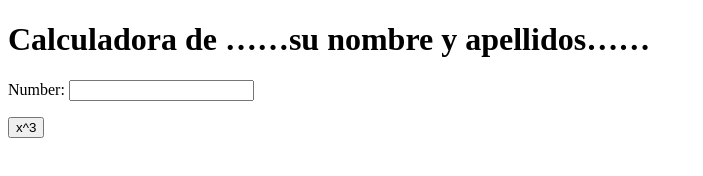
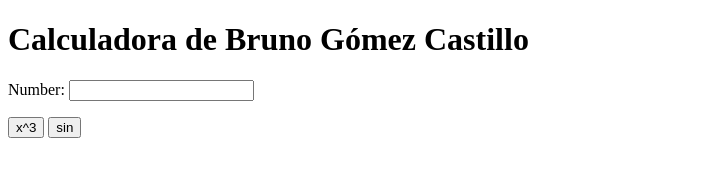
Before and after one commit to bruninhogomez/my_calculator, a plain HTML site: page index.html in a window 1280 px wide. Shown: the whole page, without its empty margins (0-703 px from the left). Drawn offline with Linux system fonts and the light colour scheme.

Commit message:
sin(x) button

```diff
--- a/index.html
+++ b/index.html
@@ -5,17 +5,22 @@
         <meta charset="utf-8">
     </head>
     <body>
-        <h1>Calculadora de ……su nombre y apellidos……</h1>
+        <h1>Calculadora de Bruno Gómez Castillo</h1>
         Number:
         <input type="text" id="n1">
         <p>
             <button onclick="cube()"> x^3 </button>
+            <button onclick="sine()"> sin </button>
         </p>
         <script type="text/javascript">
             function cube() {
                 var num = document.getElementById("n1");
                 num.value = Math.pow(num.value, 3);
             }
+            function sine() {
+                var num = document.getElementById("n1");
+                num.value = Math.sin(num.value);
+            }
         </script>
     </body>
 </html>
```
